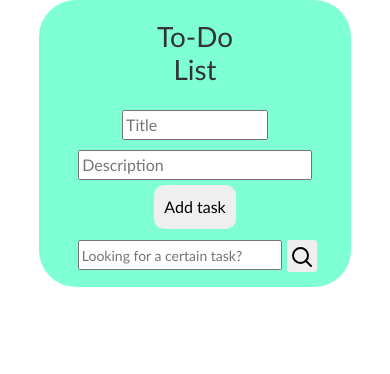
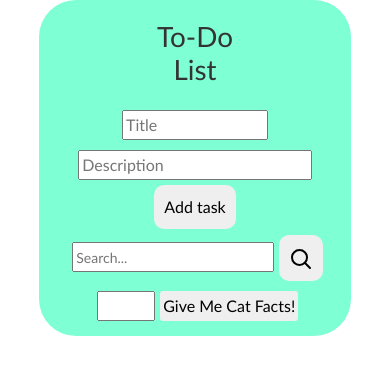
Before and after one commit to marito91/ToDoList, a React (Create React App) app: page / in a window 390 px wide. Shown: the top 374 px of the page. Built offline with nearby package versions, Linux system fonts and the light colour scheme.

Commit message:
Polished search functionality, no refresh, search blank to reload all tasks. Added random cat facts form, still no functionality

```diff
--- /dev/null
+++ b/src/components/Cats.jsx
@@ -0,0 +1,36 @@
+import React, { useState, useRef } from 'react'
+
+export default function Cats(props) {
+
+    const [numberOfFacts, setNumberOfFacts] = useState('');
+
+    const numberOfFactsRef = useRef(null);
+
+    const handleChangeFacts = event => {
+        setNumberOfFacts(event.target.value);
+    }
+
+    const handleSubmit = h => {
+        h.preventDefault();
+
+        props.onSubmit(numberOfFacts);
+
+    };
+
+
+
+    return (
+        <form onSubmit={handleSubmit}>
+            <input
+                name="filter"
+                type="text"
+                id="filter"
+                placeholder="How many facts do you want?"
+                value={numberOfFacts}
+                className="input-cats"
+                onChange={handleChangeFacts}
+                ref={numberOfFactsRef} />
+            <button className="todo-btn search-btn">Give Me Cat Facts!</button>
+        </form>
+    )
+}
--- a/src/components/Form.jsx
+++ b/src/components/Form.jsx
@@ -1,10 +1,8 @@
-import React, { useState, useEffect, useRef } from 'react'
+import React, { useState, useRef } from 'react'
 
 // CSS
 import '../css/Main.css';
 
-// Icons
-import searchIcon from '../icons/search.svg';
 
 export default function Form(props) {
 
@@ -12,11 +10,8 @@ export default function Form(props) {
 
     const [descr, setDescr] = useState(props.edit ? props.edit.text : '');
 
-    const [info, setInfo] = useState('')
-
     const titleRef = useRef(null);
     const descrRef = useRef(null);
-    const infoRef = useRef(null);
 
 
     const handleChangeTitle = event => {
@@ -25,10 +20,6 @@ export default function Form(props) {
 
     const handleChangeDescription = event => {
         setDescr(event.target.value);
-    }
-
-    const handleChangeInformation = event => {
-        setInfo(event.target.value);
     }
 
     const handleSubmit = h => {
@@ -78,16 +69,6 @@ export default function Form(props) {
                             ref={descrRef}
                             /> <br />
                             <button className="todo-btn" style={{ marginBottom:"2%" }}>Add task</button> <br />
-                            <input
-                            name="filter"
-                            type="text"
-                            id="filter"
-                            placeholder="Looking for a certain task?"
-                            value={info}
-                            className="input-info"
-                            onChange={handleChangeInformation}
-                            ref={infoRef} />
-                            <button className="todo-btn search-btn" style={{ marginBottom:"2%" }}> <img src={searchIcon} className='search-icon' alt="" /> </button>
                             </>)
                         }
         </form>
--- /dev/null
+++ b/src/components/Search.jsx
@@ -0,0 +1,40 @@
+import React, { useState, useRef } from 'react';
+
+// CSS
+import '../css/Main.css';
+
+// Icons
+import searchIcon from '../icons/search.svg';
+
+export default function Search(props) {
+
+    const [filter, setFilter] = useState('')
+
+    const filterRef = useRef(null);
+
+    const handleChangeFilter = event => {
+        setFilter(event.target.value);
+    }
+
+    const handleSubmit = h => {
+        h.preventDefault();
+
+        props.onSubmit(filter);
+
+    };
+
+    return (
+            <form onSubmit={handleSubmit}>
+                <input
+                name="filter"
+                type="text"
+                id="filter"
+                placeholder="Search..."
+                value={filter}
+                className="input-info"
+                onChange={handleChangeFilter}
+                ref={filterRef} />
+                <button className="todo-btn" style={{ marginBottom:"2%" }}> <img src={searchIcon} className='search-icon' alt="" /> </button>
+            </form>
+    )
+}
--- a/src/components/Task.jsx
+++ b/src/components/Task.jsx
@@ -12,7 +12,7 @@ import editTask from '../icons/edit.svg'
 import deleteTask from '../icons/delete.svg'
 
 
-export default function Task({ tasks, completeTask, removeTask, updateTask }) {
+export default function Task({ tasks, completeTask, removeTask, updateTask, filtered }) {
 
     const [edit, setEdit] = useState ({
         id: null,
@@ -37,9 +37,14 @@ export default function Task({ tasks, completeTask, removeTask, updateTask }) {
         return <Form edit={edit} onSubmit={submitUpdate} />
     }
 
+    console.log(tasks)
+
+
     return (
         <>
-            {tasks.map((task, index) => (
+            {
+            filtered === null ?
+            tasks.map((task, index) => (
                 <Card className={task.isComplete ? 'task-row done' : 'task-row'} key={index}>
                     <Card.Header key={task.id} onClick={() => completeTask(task.id)}><strong>{task.text}</strong></Card.Header>
                     <Card.Body>
@@ -50,8 +55,39 @@ export default function Task({ tasks, completeTask, removeTask, updateTask }) {
                           <img src={editTask} className="edit" onClick={() => setEdit({ id: task.id, value: task.text, text: task.description })} alt="" />
                           <img src={deleteTask} className="delete" onClick={() => removeTask(task.id)} alt="" />
                     </Card.Body>
+                </Card>
+            )) : filtered.map((text, index) => (
+                <Card className={text.isComplete ? 'task-row done' : 'task-row'} key={index}>
+                    <Card.Header key={text.id} onClick={() => completeTask(text.id)}><strong>{text.text}</strong></Card.Header>
+                    <Card.Body>
+                      <Card.Text>
+                        {text.description}
+                      </Card.Text>
+                          <img src={completed} className="check" onClick={() => completeTask(text.id)} alt="" />
+                          <img src={editTask} className="edit" onClick={() => setEdit({ id: text.id, value: text.text, text: text.description })} alt="" />
+                          <img src={deleteTask} className="delete" onClick={() => removeTask(text.id)} alt="" />
+                    </Card.Body>
                   </Card>
-            ))}
+            ))
+            }
         </>
     )
 }
+
+
+
+/*
+            filtered.map((text, index) => (
+                <Card className={text.isComplete ? 'task-row done' : 'task-row'} key={index}>
+                    <Card.Header key={text.id} onClick={() => completeTask(text.id)}><strong>{text.text}</strong></Card.Header>
+                    <Card.Body>
+                      <Card.Text>
+                        {text.description}
+                      </Card.Text>
+                          <img src={completed} className="check" onClick={() => completeTask(text.id)} alt="" />
+                          <img src={editTask} className="edit" onClick={() => setEdit({ id: text.id, value: text.text, text: text.description })} alt="" />
+                          <img src={deleteTask} className="delete" onClick={() => removeTask(text.id)} alt="" />
+                    </Card.Body>
+                  </Card>
+            ))
+*/
--- a/src/components/ToDoList.jsx
+++ b/src/components/ToDoList.jsx
@@ -1,13 +1,18 @@
 import React, { useState } from 'react'
 
+// Components
+import Search from './Search';
 import Form from './Form'
 import Task from './Task'
+import Cats from './Cats'
 
 export default function ToDoList() {
 
     // Se utiliza un useState para crear un array que va a contener todas las tareas (tasks)
     // Este list se va actualizando en la medida en la que se agregan, quitan o editan tareas.
     const [list, setList] = useState([]);
+
+    const[filteredList, setFilteredList] = useState(null);
 
     // Se crea una función que va a agregar cada nueva tarea a la lista. En esta función se agrega la nueva tarea
     // junto a las existentes para crear una nueva lista actualizada.
@@ -24,6 +29,9 @@ export default function ToDoList() {
     const update = (taskId, newValue) => {
         setList(origin => origin.map(item => (item.id === taskId ? newValue : item))
         );
+
+        setFilteredList(origin => origin.map(item => (item.id === taskId ? newValue : item))
+        );
     };
 
     // Esta función va a recibir como parámetro el id de la tarea, y se utiliza el método de filter para crear un
@@ -32,16 +40,28 @@ export default function ToDoList() {
         const newArray = [...list].filter(task => task.id !== id)
 
         setList(newArray)
+
+        const newFilteredArray = [...filteredList].filter(task => task.id !== id)
+
+        setFilteredList(newFilteredArray)
     }
 
 
     const search = text => {
-        const oldArray = list;
 
-        const newArray = list.description.filter(l => l.includes(text) || text === '')
+        console.log(list)
 
-        setList(newArray)
+        let newArray;
 
+        if (text === '') {
+            window.alert("No results found.")
+            setFilteredList(list)
+        } else {
+            newArray = list.filter( (l) => l.description.toLowerCase().includes(text.toLowerCase()))
+            setFilteredList(newArray)
+        }
+
+        console.log(newArray)
     }
 
     //
@@ -56,10 +76,29 @@ export default function ToDoList() {
         setList(updatedTasks)
     }
 
+
+    const catFacts = (() =>
+        fetch('https://catfact.ninja/docs', {
+            method:"GET",
+            headers: { "content-type": "application/json",
+                        "Access-Control-Allow-Headers" : "Content-Type",
+                        "Access-Control-Allow-Origin": "*",
+                        "Access-Control-Allow-Methods": "OPTIONS,POST,GET"
+                    }
+        })
+            .then(res => res.json())
+            .then(data => console.log(data))
+    )
+
+
+
+
     return (
         <div>
             <Form onSubmit={add} />
-            <Task tasks={list} completeTask={complete} removeTask={remove} updateTask={update} filterTask={search}/>
+            <Task tasks={list} completeTask={complete} removeTask={remove} updateTask={update} filtered={filteredList} />
+            <Search onSubmit={search}/>
+            <Cats onSubmit={catFacts} />
         </div>
     )
 }
--- a/src/css/Main.css
+++ b/src/css/Main.css
@@ -34,7 +34,12 @@
 }
 
 .input-info {
-    width: 76%;
+    width: 78%;
+    margin: 5px;
+}
+
+.input-cats {
+    width: 20%;
     margin: 5px;
 }
 
@@ -139,7 +144,7 @@
     }
 
     .input-info {
-        width: 70%;
+        width: 69%;
         margin: 5px;
     }
 
@@ -158,4 +163,8 @@
         font-size: 14px;
         line-height: 3;
     }
+
+    .input-cats::-webkit-input-placeholder {
+        font-size: 0px;
+    }
 }
```
Also changed, not shown: src/icons/cancel.svg (added).
